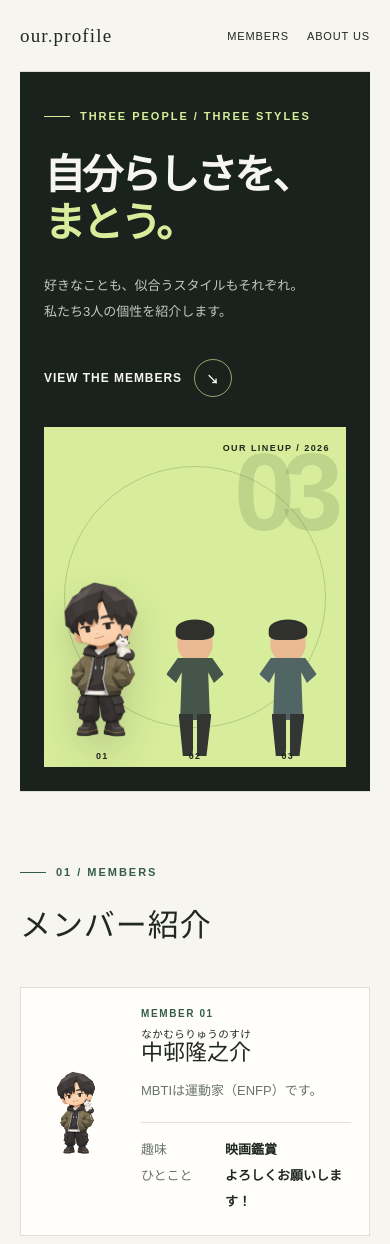
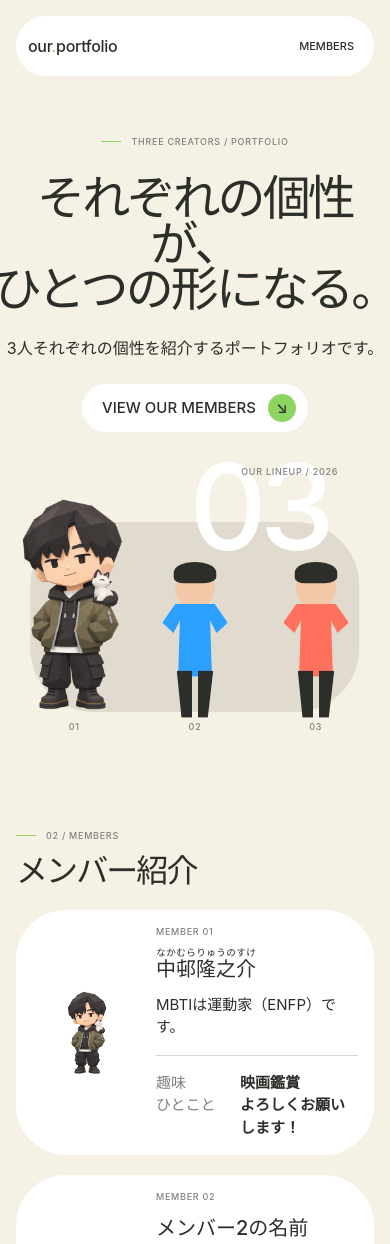
Before and after one commit to Hiko3bro/clone-portfolio, a plain HTML site: page index.html in a window 390 px wide. Shown: the top 1244 px of the page. Drawn offline with Linux system fonts and the light colour scheme.

Commit message:
編集者：中邨 ポートフォリオのメインコピーと制作実績表示を変更
- 3人の統合ポートフォリオに合うメインコピーへ変更
- 制作実績セクションをコメントアウトして非表示化
- 制作実績が未作成である旨のコメントを追加
- ナビゲーションと案内文をメンバー紹介へ変更

```diff
--- a/index.html
+++ b/index.html
@@ -3,20 +3,23 @@
 <head>
   <meta charset="utf-8">
   <meta name="viewport" content="width=device-width, initial-scale=1">
-  <meta name="theme-color" content="#f6f5f0">
-  <meta name="description" content="個性豊かな3人のメンバーを紹介するプロフィールサイトです。">
-  <title>3人のプロフィール | Our Profile</title>
+  <meta name="theme-color" content="#f5f1e4">
+  <meta name="description" content="3人の個性と制作物を紹介するポートフォリオサイトです。">
+  <title>3人のポートフォリオ | Our Portfolio</title>
   <style>
     :root {
       color-scheme: light;
-      --paper: #f6f5f0;
-      --ink: #202820;
-      --muted: #6b746c;
-      --green: #355d48;
-      --lime: #d7ed9b;
-      --line: #dedfd6;
-      --serif: "Iowan Old Style", "Yu Mincho", "Hiragino Mincho ProN", serif;
-      --sans: "Avenir Next", Avenir, "Hiragino Kaku Gothic ProN", "Yu Gothic", sans-serif;
+      --paper: #f5f1e4;
+      --ink: #2c2e2a;
+      --muted: #80827f;
+      --green: #8ed462;
+      --line: #d5d5d4;
+      --sandstone: #e0dbce;
+      --white: #ffffff;
+      --blue: #2ba0ff;
+      --coral: #ff705d;
+      --yellow: #f5e211;
+      --sans: Inter, ui-sans-serif, system-ui, -apple-system, BlinkMacSystemFont, "Segoe UI", sans-serif;
     }
 
     * {
@@ -40,7 +43,7 @@
     }
 
     .page-shell {
-      width: min(1120px, calc(100% - 64px));
+      width: min(1200px, calc(100% - 64px));
       margin: 0 auto;
     }
 
@@ -48,14 +51,17 @@
       display: flex;
       align-items: center;
       justify-content: space-between;
-      min-height: 84px;
-      border-bottom: 1px solid var(--line);
+      min-height: 64px;
+      margin-top: 24px;
+      padding: 8px 18px;
+      border-radius: 50px;
+      background: var(--white);
     }
 
     .wordmark {
-      font-family: var(--serif);
-      font-size: 19px;
-      letter-spacing: 0.06em;
+      font-size: 16px;
+      font-weight: 500;
+      letter-spacing: -0.02em;
       text-decoration: none;
     }
 
@@ -65,56 +71,55 @@
 
     .site-nav {
       display: flex;
-      gap: 34px;
+      gap: 8px;
       align-items: center;
-      font-size: 12px;
-      letter-spacing: 0.08em;
+      font-size: 14px;
+      font-weight: 500;
     }
 
     .site-nav a {
+      padding: 10px 12px;
+      border-radius: 50px;
       text-decoration: none;
-      transition: color 180ms ease;
+      transition: background 180ms ease;
     }
 
     .site-nav a:hover,
     .site-nav a:focus-visible {
-      color: var(--green);
+      background: var(--paper);
     }
 
     .hero {
-      position: relative;
-      display: grid;
-      grid-template-columns: 1fr 0.92fr;
+      display: flex;
+      flex-direction: column;
       align-items: center;
-      gap: 48px;
-      min-height: 640px;
-      padding: 64px;
-      overflow: hidden;
-      background: #19221c;
-      color: #f6f5f0;
+      min-height: 0;
+      padding: 76px 0 0;
+      color: var(--ink);
+      text-align: center;
     }
 
     .hero .eyebrow {
-      margin-bottom: 30px;
-      color: var(--lime);
+      justify-content: center;
+      margin-bottom: 28px;
     }
 
     .eyebrow {
       display: flex;
       align-items: center;
       gap: 10px;
-      margin: 0 0 24px;
-      color: var(--green);
-      font-size: 11px;
-      font-weight: 700;
-      letter-spacing: 0.18em;
+      margin: 0 0 20px;
+      color: var(--muted);
+      font-size: 9px;
+      font-weight: 500;
+      letter-spacing: 0.08em;
       text-transform: uppercase;
     }
 
     .eyebrow::before {
-      width: 26px;
+      width: 20px;
       height: 1px;
-      background: currentColor;
+      background: var(--green);
       content: "";
     }
 
@@ -125,61 +130,62 @@
     }
 
     .hero h1 {
-      margin-bottom: 26px;
+      margin-bottom: 24px;
       font-family: var(--sans);
-      font-size: clamp(42px, 5.5vw, 70px);
-      font-weight: 800;
-      letter-spacing: -0.07em;
-      line-height: 1.16;
+      font-size: clamp(64px, 11vw, 144px);
+      font-weight: 500;
+      letter-spacing: -0.06em;
+      line-height: 0.95;
     }
 
     .hero h1 span {
-      color: var(--lime);
+      color: inherit;
       white-space: nowrap;
     }
 
     .hero-copy {
-      max-width: 360px;
-      margin-bottom: 34px;
-      color: #c1c9c1;
-      font-size: 13px;
-      line-height: 2;
+      max-width: 600px;
+      margin: 0 auto 24px;
+      color: var(--ink);
+      font-size: 18px;
+      line-height: 1.5;
     }
 
     .text-link {
       display: inline-flex;
       align-items: center;
       gap: 12px;
-      color: #f6f5f0;
-      font-size: 12px;
-      font-weight: 700;
-      letter-spacing: 0.08em;
+      padding: 10px 12px 10px 20px;
+      border-radius: 50px;
+      background: var(--white);
+      color: var(--ink);
+      font-size: 15px;
+      font-weight: 500;
       text-decoration: none;
     }
 
     .text-link span {
       display: grid;
-      width: 38px;
-      height: 38px;
+      width: 28px;
+      height: 28px;
       place-items: center;
-      border: 1px solid rgba(215, 237, 155, 0.65);
+      background: var(--green);
+      color: var(--ink);
       border-radius: 50%;
       transition: color 180ms ease, background 180ms ease, transform 180ms ease;
     }
 
     .text-link:hover span {
       transform: translateX(3px);
-      background: var(--lime);
+      background: var(--sandstone);
       color: var(--ink);
     }
 
     .portrait-card {
       position: relative;
-      display: block;
-      height: 480px;
-      overflow: hidden;
-      background: var(--lime);
-      isolation: isolate;
+      width: min(820px, 100%);
+      height: 360px;
+      margin-top: 28px;
     }
 
     .portrait-card::before,
@@ -190,50 +196,50 @@
 
     .portrait-card::before {
       z-index: -1;
-      width: 340px;
-      height: 340px;
-      top: 50%;
+      width: min(560px, 84%);
+      height: 230px;
+      top: 78px;
       left: 50%;
-      border: 1px solid rgba(25, 34, 28, 0.18);
-      border-radius: 50%;
-      transform: translate(-50%, -50%);
+      border-radius: 63.75px;
+      background: var(--sandstone);
+      transform: translateX(-50%);
     }
 
     .portrait-card::after {
       z-index: -1;
-      top: 10px;
-      right: 16px;
-      color: rgba(25, 34, 28, 0.12);
+      top: 0;
+      right: 13%;
+      color: var(--white);
       content: "03";
-      font-size: clamp(110px, 14vw, 190px);
-      font-weight: 800;
-      letter-spacing: -0.12em;
-      line-height: 1;
+      font-size: 120px;
+      font-weight: 500;
+      letter-spacing: -0.06em;
+      line-height: 0.95;
     }
 
     .hero-lineup {
-      position: absolute;
+      position: relative;
       z-index: 1;
-      right: 22px;
-      bottom: 38px;
-      left: 22px;
       display: flex;
       align-items: end;
       justify-content: center;
-      gap: 4px;
+      width: min(620px, 100%);
+      height: 320px;
+      margin: 0 auto;
+      gap: 12px;
     }
 
     .lineup-person {
       position: relative;
       display: grid;
       width: 33.333%;
-      max-width: 142px;
-      height: 190px;
+      max-width: 190px;
+      height: 245px;
       place-items: end center;
     }
 
     .lineup-person-primary {
-      height: 205px;
+      height: 270px;
     }
 
     .hero-avatar {
@@ -242,25 +248,24 @@
       height: 100%;
       object-fit: cover;
       object-position: center top;
-      filter: drop-shadow(0 16px 18px rgba(25, 34, 28, 0.16));
     }
 
     .lineup-figure {
       position: relative;
       display: block;
-      width: 82px;
-      height: 166px;
+      width: 100px;
+      height: 205px;
     }
 
     .lineup-head {
       position: absolute;
       top: 0;
       left: 50%;
-      width: 43px;
-      height: 49px;
+      width: 52px;
+      height: 58px;
       transform: translateX(-50%);
       border-radius: 48% 48% 45% 45%;
-      background: #e8b993;
+      background: #f2c8a9;
     }
 
     .lineup-head::before {
@@ -268,48 +273,48 @@
       top: -3px;
       right: -2px;
       left: -2px;
-      height: 25px;
+      height: 28px;
       border-radius: 50% 50% 30% 25%;
-      background: #30302d;
+      background: var(--ink);
       content: "";
     }
 
     .lineup-body {
       position: absolute;
-      top: 44px;
-      left: 6px;
-      width: 70px;
-      height: 76px;
-      background: #45554a;
+      top: 52px;
+      left: 7px;
+      width: 86px;
+      height: 96px;
+      background: var(--green);
       clip-path: polygon(20% 0, 80% 0, 100% 26%, 83% 40%, 73% 23%, 76% 100%, 24% 100%, 27% 23%, 17% 40%, 0 26%);
     }
 
     .lineup-legs {
       position: absolute;
-      top: 112px;
-      left: 21px;
-      width: 40px;
-      height: 52px;
-      background: linear-gradient(90deg, #343633 0 43%, transparent 43% 57%, #343633 57% 100%);
+      top: 140px;
+      left: 26px;
+      width: 48px;
+      height: 62px;
+      background: linear-gradient(90deg, var(--ink) 0 43%, transparent 43% 57%, var(--ink) 57% 100%);
       clip-path: polygon(0 0, 100% 0, 85% 100%, 56% 100%, 50% 34%, 42% 100%, 13% 100%);
     }
 
-    .lineup-person-three .lineup-body {
-      background: #526565;
+    .lineup-person-two .lineup-body {
+      background: var(--blue);
     }
 
-    .lineup-person-three .lineup-legs {
-      background: linear-gradient(90deg, #343633 0 43%, transparent 43% 57%, #343633 57% 100%);
+    .lineup-person-three .lineup-body {
+      background: var(--coral);
     }
 
     .lineup-number {
       position: absolute;
-      bottom: -24px;
+      bottom: -22px;
       left: 50%;
-      color: var(--ink);
+      color: var(--muted);
       font-size: 9px;
-      font-weight: 800;
-      letter-spacing: 0.14em;
+      font-weight: 500;
+      letter-spacing: 0.08em;
       transform: translateX(-50%);
     }
 
@@ -317,36 +322,141 @@
       position: absolute;
       z-index: 2;
       top: 16px;
-      right: 16px;
+      right: 10%;
       margin: 0;
-      color: var(--ink);
+      color: var(--muted);
       font-size: 9px;
-      font-weight: 700;
-      letter-spacing: 0.16em;
+      font-weight: 500;
+      letter-spacing: 0.08em;
     }
 
     .section {
-      padding: 88px 0;
-      border-top: 1px solid var(--line);
+      padding: 104px 0 0;
     }
 
     .section-heading {
       display: grid;
-      grid-template-columns: 0.8fr 1.2fr;
-      gap: 52px;
-      margin-bottom: 42px;
+      grid-template-columns: 0.6fr 1.4fr;
+      gap: 32px;
+      margin-bottom: 28px;
     }
 
     .section-heading .eyebrow {
-      margin: 8px 0 0;
+      margin: 10px 0 0;
     }
 
     .section-heading h2 {
       margin-bottom: 0;
-      font-family: var(--serif);
-      font-size: clamp(31px, 4vw, 44px);
-      font-weight: 400;
-      letter-spacing: 0.03em;
+      font-family: var(--sans);
+      font-size: clamp(32px, 5vw, 53px);
+      font-weight: 500;
+      letter-spacing: -0.06em;
+      line-height: 1.15;
+    }
+
+    .work-card {
+      display: grid;
+      grid-template-columns: 0.9fr 1.1fr;
+      align-items: center;
+      gap: 28px;
+      padding: 21px;
+      border-radius: 50px;
+      background: var(--white);
+    }
+
+    .work-art {
+      position: relative;
+      display: grid;
+      min-height: 280px;
+      overflow: hidden;
+      place-items: center;
+      border-radius: 63.75px;
+      background: var(--sandstone);
+    }
+
+    .work-art::before,
+    .work-art::after {
+      position: absolute;
+      border-radius: 50%;
+      content: "";
+    }
+
+    .work-art::before {
+      top: 24px;
+      right: 28px;
+      width: 76px;
+      height: 76px;
+      background: var(--green);
+    }
+
+    .work-art::after {
+      bottom: 24px;
+      left: 28px;
+      width: 42px;
+      height: 42px;
+      background: var(--coral);
+    }
+
+    .work-art-title {
+      position: relative;
+      z-index: 1;
+      margin: 0;
+      font-size: clamp(42px, 6vw, 72px);
+      font-weight: 500;
+      letter-spacing: -0.06em;
+      line-height: 0.95;
+      text-align: center;
+    }
+
+    .work-content {
+      padding: 10px 24px 10px 0;
+    }
+
+    .work-meta {
+      margin-bottom: 12px;
+      color: var(--muted);
+      font-size: 9px;
+      font-weight: 500;
+      letter-spacing: 0.08em;
+    }
+
+    .work-card h3 {
+      margin: 0 0 12px;
+      font-size: 30px;
+      font-weight: 500;
+      letter-spacing: -0.06em;
+      line-height: 1.2;
+    }
+
+    .work-description {
+      margin-bottom: 18px;
+      color: var(--ink);
+      font-size: 15px;
+      line-height: 1.5;
+    }
+
+    .work-tags {
+      display: flex;
+      flex-wrap: wrap;
+      gap: 8px;
+      margin: 0 0 18px;
+      padding: 0;
+      list-style: none;
+    }
+
+    .work-tags li {
+      padding: 5px 10px;
+      border-radius: 10px;
+      background: var(--paper);
+      color: var(--muted);
+      font-size: 11px;
+    }
+
+    .work-link {
+      color: var(--ink);
+      font-size: 15px;
+      text-decoration: underline;
+      text-underline-offset: 4px;
     }
 
     .members-grid {
@@ -357,55 +467,56 @@
 
     .member-card {
       overflow: hidden;
-      background: #fffefa;
-      border: 1px solid var(--line);
+      padding: 21px;
+      border-radius: 50px;
+      background: var(--white);
     }
 
     .member-portrait {
       display: grid;
       width: 108px;
       height: 108px;
-      margin: 26px auto 4px;
+      margin: 0 auto;
       place-items: center;
       border-radius: 50%;
       color: var(--ink);
-      font-family: var(--serif);
+      font-family: var(--sans);
       font-size: 32px;
     }
 
     .member-portrait-two {
-      background: #d9c9ae;
+      background: var(--blue);
     }
 
     .member-portrait-three {
-      background: #c3d4c8;
+      background: var(--coral);
     }
 
     .member-portrait-avatar {
       display: block;
-      width: 140px;
-      height: 140px;
-      margin: 10px auto 0;
+      width: 150px;
+      height: 150px;
+      margin: 0 auto;
       object-fit: contain;
     }
 
     .member-content {
-      padding: 18px 24px 26px;
+      padding: 18px 0 0;
     }
 
     .member-number {
       margin-bottom: 10px;
-      color: var(--green);
-      font-size: 10px;
-      font-weight: 700;
-      letter-spacing: 0.16em;
+      color: var(--muted);
+      font-size: 9px;
+      font-weight: 500;
+      letter-spacing: 0.08em;
     }
 
     .member-card h3 {
       margin: 0 0 12px;
-      font-family: var(--serif);
-      font-size: 22px;
-      font-weight: 400;
+      font-family: var(--sans);
+      font-size: 20px;
+      font-weight: 500;
     }
 
     .member-card h3 rt {
@@ -413,24 +524,23 @@
     }
 
     .member-intro,
-    .member-details,
-    .about-description {
-      color: var(--muted);
-      font-size: 13px;
-      line-height: 2;
+    .member-details {
+      color: var(--ink);
+      font-size: 15px;
+      line-height: 1.5;
     }
 
     .member-intro {
       margin-bottom: 0;
-      min-height: 52px;
+      min-height: 45px;
     }
 
     .member-details {
       display: grid;
       grid-template-columns: 76px 1fr;
       gap: 0 8px;
-      margin: 18px 0 0;
-      padding-top: 14px;
+      margin: 16px 0 0;
+      padding-top: 16px;
       border-top: 1px solid var(--line);
     }
 
@@ -448,39 +558,18 @@
       font-weight: 600;
     }
 
-    .profile-panel {
-      display: grid;
-      grid-template-columns: 0.8fr 1.2fr;
-      gap: 52px;
-      align-items: center;
-      padding: 42px;
-      background: #e9ebdf;
-    }
-
-    .profile-panel h2 {
-      margin-bottom: 14px;
-      font-family: var(--serif);
-      font-size: 30px;
-      font-weight: 400;
-    }
-
-    .profile-panel .eyebrow {
-      margin-bottom: 14px;
-    }
-
-    .group-description {
-      margin-bottom: 0;
-    }
-
     .site-footer {
       display: flex;
       align-items: center;
       justify-content: space-between;
       min-height: 100px;
-      border-top: 1px solid var(--line);
-      color: var(--muted);
+      margin: 104px 0 24px;
+      padding: 24px 32px;
+      border-radius: 50px;
+      background: var(--yellow);
+      color: var(--ink);
       font-size: 11px;
-      letter-spacing: 0.08em;
+      letter-spacing: 0.04em;
     }
 
     .site-footer p {
@@ -488,77 +577,109 @@
     }
 
     .back-to-top {
-      color: var(--green);
-      text-decoration: none;
+      color: var(--ink);
+      text-decoration: underline;
+      text-underline-offset: 4px;
     }
 
     :focus-visible {
-      outline: 2px solid var(--green);
+      outline: 2px solid var(--coral);
       outline-offset: 4px;
     }
 
     @media (max-width: 720px) {
       .page-shell {
-        width: min(100% - 40px, 540px);
+        width: min(100% - 32px, 540px);
       }
 
       .site-header {
-        min-height: 72px;
+        min-height: 60px;
+        margin-top: 16px;
+        padding: 6px 12px;
       }
 
       .site-nav {
-        gap: 18px;
+        gap: 0;
         font-size: 11px;
       }
 
+      .site-nav a {
+        padding: 8px 8px;
+      }
+
       .hero {
-        grid-template-columns: 1fr;
-        gap: 30px;
-        min-height: auto;
-        padding: 38px 24px 24px;
+        padding-top: 60px;
       }
 
       .hero h1 {
-        font-size: clamp(38px, 10.5vw, 60px);
+        font-size: clamp(48px, 10vw, 81px);
+      }
+
+      .hero-copy {
+        font-size: 16px;
       }
 
       .portrait-card {
-        height: 340px;
+        height: 290px;
+        margin-top: 18px;
       }
 
       .portrait-card::before {
-        width: 260px;
-        height: 260px;
+        width: min(440px, 92%);
+        height: 190px;
+        top: 72px;
       }
 
       .hero-lineup {
-        right: 12px;
-        bottom: 30px;
-        left: 12px;
-        gap: 0;
+        width: min(480px, 100%);
+        height: 260px;
+        gap: 4px;
       }
 
       .lineup-person {
-        height: 145px;
+        height: 195px;
+        max-width: 130px;
       }
 
       .lineup-person-primary {
-        height: 158px;
+        height: 215px;
       }
 
       .lineup-figure {
-        transform: scale(0.82);
+        transform: scale(0.76);
         transform-origin: bottom center;
       }
 
       .section {
-        padding: 66px 0;
+        padding: 80px 0 0;
       }
 
-      .section-heading,
-      .profile-panel {
+      .section-heading {
         grid-template-columns: 1fr;
-        gap: 22px;
+        gap: 12px;
+      }
+
+      .section-heading {
+        margin-bottom: 20px;
+      }
+
+      .work-card {
+        grid-template-columns: 1fr;
+        gap: 20px;
+        padding: 16px;
+      }
+
+      .work-art {
+        min-height: 210px;
+        border-radius: 50px;
+      }
+
+      .work-content {
+        padding: 0 8px 8px;
+      }
+
+      .work-card h3 {
+        font-size: 26px;
       }
 
       .members-grid {
@@ -569,32 +690,34 @@
         display: grid;
         grid-template-columns: 112px 1fr;
         align-items: center;
+        padding: 16px;
       }
 
       .member-portrait {
         width: 84px;
         height: 84px;
-        margin: 20px 14px;
+        margin: 0 auto;
         font-size: 26px;
       }
 
       .member-portrait-avatar {
         width: 84px;
         height: 84px;
-        margin: 20px 14px;
+        margin: 0 auto;
       }
 
       .member-content {
-        padding: 20px 18px 20px 8px;
+        padding: 0 0 0 12px;
       }
 
       .member-intro {
         min-height: 0;
       }
 
-      .profile-panel {
-        padding: 28px 24px;
-        gap: 12px;
+      .site-footer {
+        min-height: 80px;
+        margin: 80px 0 16px;
+        padding: 20px 24px;
       }
     }
 
@@ -604,12 +727,20 @@
       }
 
       .hero h1 {
-        font-size: clamp(36px, 10vw, 40px);
+        font-size: clamp(42px, 12vw, 48px);
       }
 
       .site-nav {
-        gap: 12px;
-        font-size: 10px;
+        gap: 0;
+        font-size: 9px;
+      }
+
+      .site-nav a {
+        padding: 7px 5px;
+      }
+
+      .wordmark {
+        font-size: 14px;
       }
 
       .member-card {
@@ -619,24 +750,27 @@
       .member-portrait {
         width: 68px;
         height: 68px;
-        margin: 16px 10px;
         font-size: 22px;
       }
 
       .member-portrait-avatar {
         width: 68px;
         height: 68px;
-        margin: 16px 10px;
       }
 
       .member-content {
-        padding-right: 12px;
-        padding-left: 6px;
+        padding-left: 8px;
       }
 
       .member-details {
-        grid-template-columns: 68px 1fr;
+        grid-template-columns: 62px 1fr;
         font-size: 12px;
+      }
+
+      .site-footer {
+        padding-right: 18px;
+        padding-left: 18px;
+        font-size: 10px;
       }
     }
 
@@ -653,28 +787,26 @@
 <body>
   <div class="page-shell" id="top">
     <header class="site-header">
-      <a class="wordmark" href="#top" aria-label="3人のプロフィール ホーム">our<span>.</span>profile</a>
+      <a class="wordmark" href="#top" aria-label="3人のポートフォリオ ホーム">our<span>.</span>portfolio</a>
       <nav class="site-nav" aria-label="メインナビゲーション">
         <a href="#members">MEMBERS</a>
-        <a href="#group">ABOUT US</a>
       </nav>
     </header>
 
     <main>
       <section class="hero" aria-labelledby="intro-title">
         <div class="hero-content">
-          <p class="eyebrow">Three people / Three styles</p>
-          <h1 id="intro-title">自分らしさを、<br><span>まとう。</span></h1>
+          <p class="eyebrow">Three creators / Portfolio</p>
+          <h1 id="intro-title">それぞれの個性が、<br><span>ひとつの形になる。</span></h1>
           <p class="hero-copy">
-            好きなことも、似合うスタイルもそれぞれ。<br>
-            私たち3人の個性を紹介します。
+            3人それぞれの個性を紹介するポートフォリオです。
           </p>
-          <a class="text-link" href="#members">VIEW THE MEMBERS <span aria-hidden="true">↘</span></a>
+          <a class="text-link" href="#members">VIEW OUR MEMBERS <span aria-hidden="true">↘</span></a>
         </div>
         <div class="portrait-card" role="img" aria-label="3人のメンバーが並んだプロフィールビジュアル">
           <div class="hero-lineup" aria-hidden="true">
             <div class="lineup-person lineup-person-primary">
-              <img class="hero-avatar" src="assets/ryunosuke-avater.png" alt="">
+              <img class="hero-avatar" src="assets/ryunosuke-avatar.png" alt="">
               <span class="lineup-number">01</span>
             </div>
             <div class="lineup-person lineup-person-two">
@@ -698,16 +830,44 @@
         </div>
       </section>
 
+      <!--
+        制作実績はまだないため、現在は非表示にしています。
+        制作実績ができたら、このコメントを解除してください。
+        <section class="section" id="works" aria-labelledby="works-title">
+          <div class="section-heading">
+            <p class="eyebrow">01 / Works</p>
+            <div>
+              <h2 id="works-title">制作実績</h2>
+            </div>
+          </div>
+          <article class="work-card">
+            <div class="work-art" aria-hidden="true">
+              <p class="work-art-title">OUR<br>WORKS</p>
+            </div>
+            <div class="work-content">
+              <p class="work-meta">PROJECT 01 / WEB</p>
+              <h3>3人のポートフォリオサイト</h3>
+              <p class="work-description">3人のプロフィールや個性を紹介するために制作しているWebサイトです。</p>
+              <ul class="work-tags" aria-label="作品の種類">
+                <li>WEB</li>
+                <li>PORTFOLIO</li>
+              </ul>
+              <a class="work-link" href="#members">メンバーを見る →</a>
+            </div>
+          </article>
+        </section>
+      -->
+
       <section class="section" id="members" aria-labelledby="members-title">
         <div class="section-heading">
-          <p class="eyebrow">01 / Members</p>
+          <p class="eyebrow">02 / Members</p>
           <div>
             <h2 id="members-title">メンバー紹介</h2>
           </div>
         </div>
         <div class="members-grid">
           <article class="member-card">
-            <img class="member-portrait-avatar" src="assets/ryunosuke-avater.png" alt="中邨隆之介さんのアバター">
+            <img class="member-portrait-avatar" src="assets/ryunosuke-avatar.png" alt="中邨隆之介さんのアバター">
             <div class="member-content">
               <p class="member-number">MEMBER 01</p>
               <h3><ruby>中邨隆之介<rt>なかむらりゅうのすけ</rt></ruby></h3>
@@ -745,22 +905,10 @@
         </div>
       </section>
 
-      <section class="section" id="group" aria-labelledby="group-title">
-        <div class="profile-panel">
-          <div>
-            <p class="eyebrow">02 / About us</p>
-            <h2 id="group-title">私たちについて</h2>
-          </div>
-          <p class="about-description group-description">
-            ここに3人の関係や共通点、グループについての紹介を書いてください。
-            一緒に取り組んでいることや、このサイトを作ったきっかけを紹介するのもおすすめです。
-          </p>
-        </div>
-      </section>
     </main>
 
     <footer class="site-footer">
-      <p>© 2026 OUR PROFILE</p>
+      <p>© 2026 OUR PORTFOLIO</p>
       <a class="back-to-top" href="#top">BACK TO TOP ↑</a>
     </footer>
   </div>
```
Also changed, not shown: assets/ryunosuke-avatar.png (renamed from assets/ryunosuke-avater.png).
